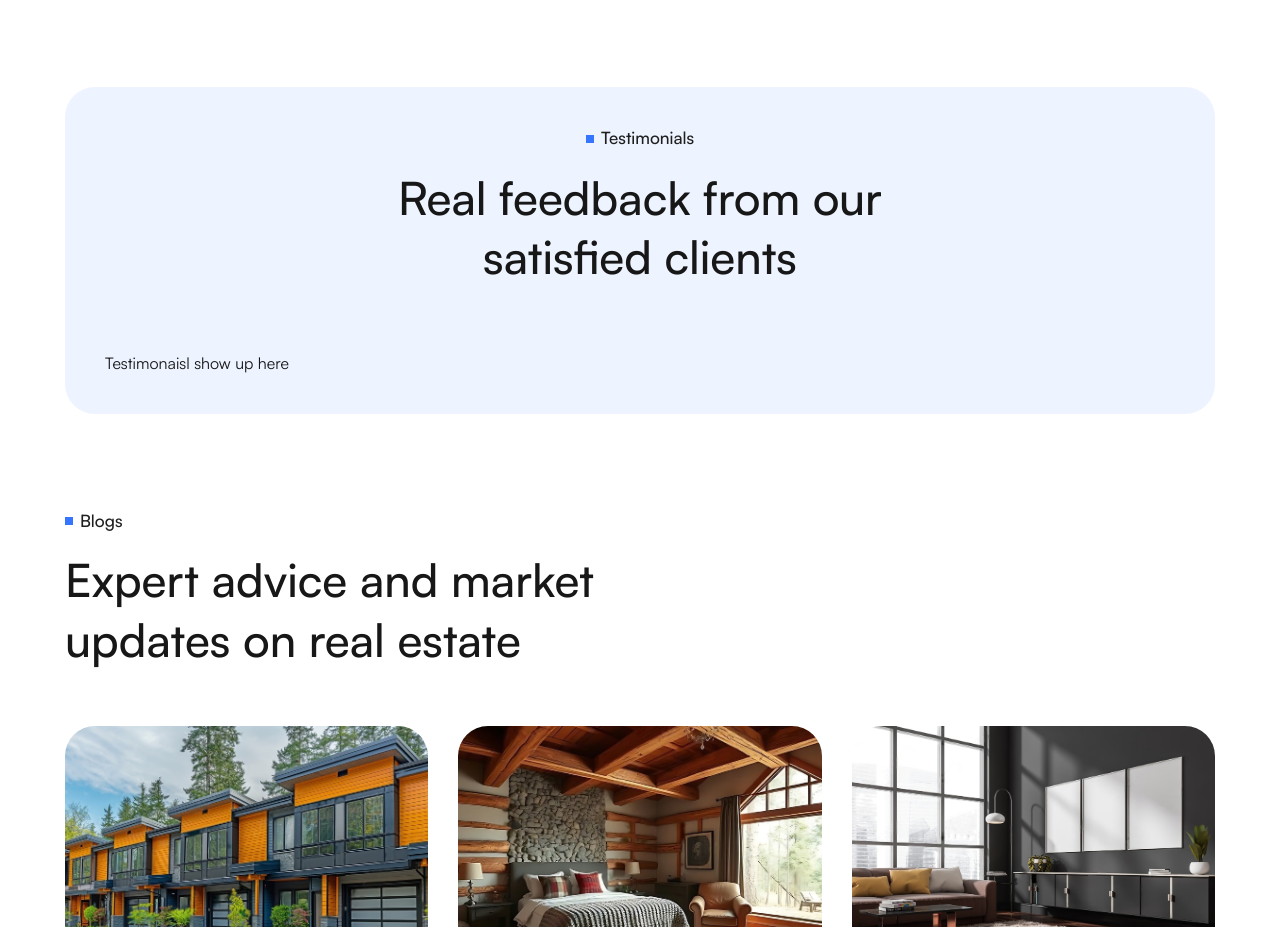
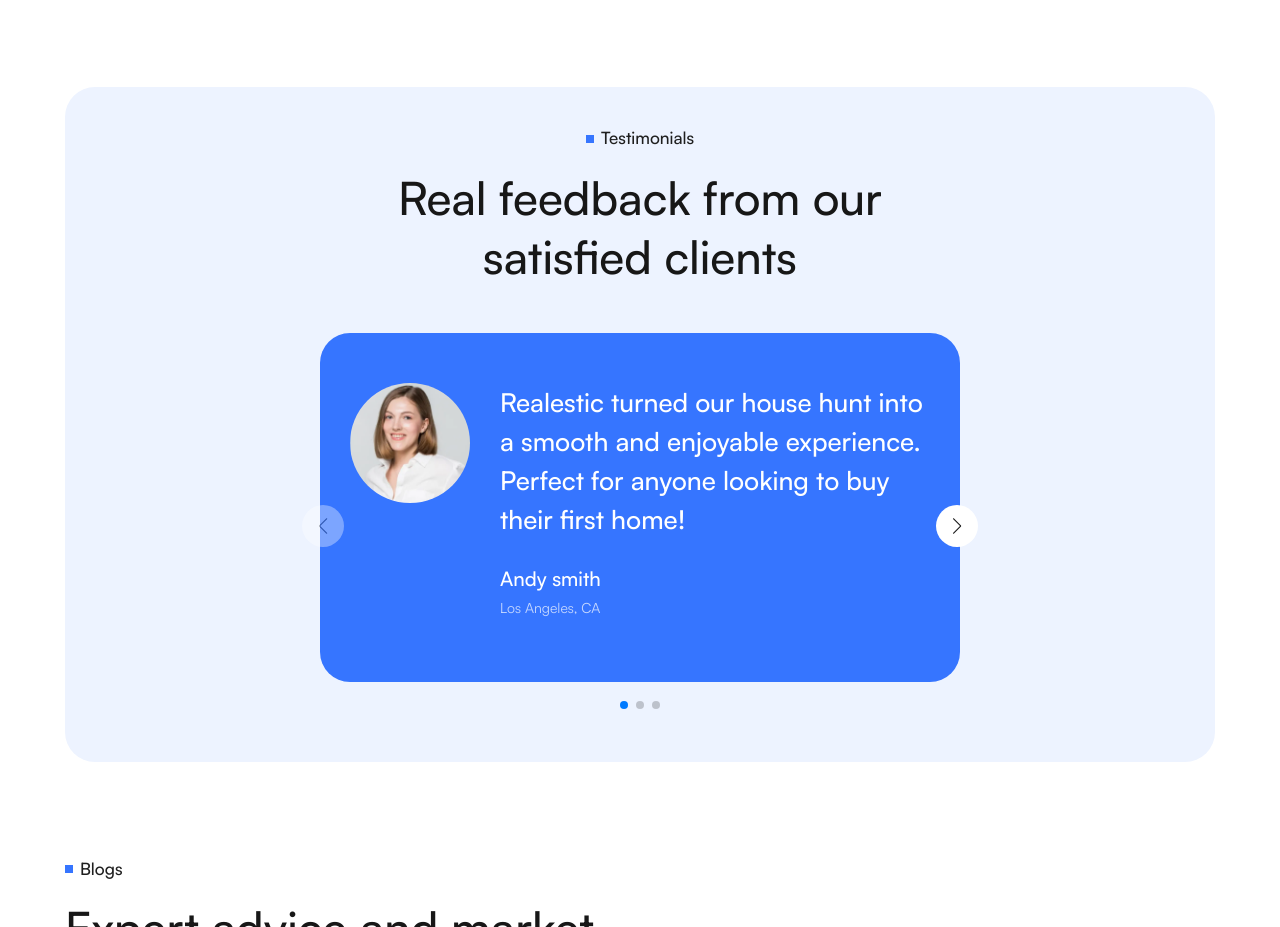
Before and after one commit to aalleejustadev/Realistic, a plain HTML site: page index.html in a window 1280 px wide. Shown: the part 6080-7007 px from the top of the page. Drawn offline with nearby package versions, Linux system fonts and the light colour scheme.

Commit message:
Completed testimonials section

```diff
--- a/css/base.css
+++ b/css/base.css
@@ -212,6 +212,9 @@ a {
 .pt-4 {
   padding-top: 4rem;
 }
+.pt-5 {
+  padding-top: 5rem;
+}
 .pb-1 {
   padding-bottom: 1rem;
 }
@@ -223,6 +226,9 @@ a {
 }
 .pb-4 {
   padding-bottom: 4rem;
+}
+.pb-5 {
+  padding-bottom: 5rem;
 }
 .pl-1 {
   padding-left: 1rem;
@@ -381,6 +387,9 @@ a {
 .relative {
   position: relative;
 }
+.opacity-7 {
+  opacity: 0.7;
+}
 
 /* Buttons  */
 .btn {
@@ -459,6 +468,9 @@ a {
   display: inline-block;
   padding-left: 1.5rem;
 }
+.line-h-1-5 {
+  line-height: 1.5;
+}
 
 /* Transitions */
 .transition {
--- a/css/style.css
+++ b/css/style.css
@@ -151,6 +151,33 @@
 .testimonials {
   padding: 4.8rem 0;
 }
+.testimonial__grid {
+  grid-template-columns: 120px 1fr;
+}
+.testimonial__image {
+  height: 120px;
+}
+.swiper-button-next,
+.swiper-button-prev {
+  width: 42px;
+  height: 42px;
+  transition: all 0.3s ease;
+}
+.swiper-button-next:active,
+.swiper-button-prev:active {
+  width: 40px;
+  height: 40px;
+}
+.swiper-button-next:after,
+.swiper-button-prev:after {
+  font-size: 1.6rem;
+}
+.swiper-button-next {
+  right: 22px;
+}
+.swiper-button-prev {
+  left: 22px;
+}
 
 /* Blogs */
 .blogs {
--- a/index.html
+++ b/index.html
@@ -8,6 +8,9 @@
     <link
       rel="stylesheet"
       href="https://cdn.jsdelivr.net/npm/@tabler/icons-webfont@3.26.0/dist/tabler-icons.min.css" />
+    <link
+      rel="stylesheet"
+      href="https://cdn.jsdelivr.net/npm/swiper@11/swiper-bundle.min.css" />
     <link rel="stylesheet" href="css/base.css" />
     <link rel="stylesheet" href="css/style.css" />
   </head>
@@ -728,7 +731,7 @@
       <section class="testimonials">
         <div class="container">
           <div class="testimonials__inner p-4 rounded-2xl bg-primary__light">
-            <div class="testimonials__top pb-3">
+            <div class="testimonials__top pb-1">
               <div class="section-title max-w-sm mx-auto text-center">
                 <div class="section-title__name"><span>Testimonials</span></div>
                 <h2 class="section-title__title">
@@ -736,7 +739,96 @@
                 </h2>
               </div>
             </div>
-            <div class="testimonials__content">Testimonaisl show up here</div>
+            <div class="testimonials__content max-w-md mx-auto">
+              <!-- Slider main container -->
+              <div class="swiper pb-4">
+                <!-- Additional required wrapper -->
+                <div class="swiper-wrapper">
+                  <!-- Slides -->
+                  <div class="swiper-slide pl-4 pr-4">
+                    <div
+                      class="grid testimonial__grid gap-3 text-white pt-5 pb-5 pl-3 pr-3 bg-primary rounded-2xl">
+                      <div
+                        class="testimonial__image rounded-full overflow-hidden">
+                        <img
+                          class="size-100 cover rounded-2xl"
+                          src="/assets/images/testimonials/1.jpg"
+                          alt="Testimonial 1" />
+                      </div>
+                      <div class="testimonial__text">
+                        <p class="text-2xl weight-500 line-h-1-5">
+                          Realestic turned our house hunt into a smooth and
+                          enjoyable experience. Perfect for anyone looking to
+                          buy their first home!
+                        </p>
+                        <div class="mt-2">
+                          <p class="name text-xl weight-500 mb-0-5">
+                            Andy smith
+                          </p>
+                          <p class="place opacity-7 text-sm">Los Angeles, CA</p>
+                        </div>
+                      </div>
+                    </div>
+                  </div>
+                  <div class="swiper-slide pl-4 pr-4">
+                    <div
+                      class="grid testimonial__grid gap-3 text-white pt-5 pb-5 pl-3 pr-3 bg-primary rounded-2xl">
+                      <div
+                        class="testimonial__image rounded-full overflow-hidden">
+                        <img
+                          class="size-100 cover rounded-2xl"
+                          src="/assets/images/testimonials/2.jpg"
+                          alt="Testimonial 2" />
+                      </div>
+                      <div class="testimonial__text">
+                        <p class="text-2xl weight-500 line-h-1-5">
+                          Thanks to Realestic, buying our new home was a breeze.
+                          Ideal for newcomers to the real estate market!
+                        </p>
+                        <div class="mt-2">
+                          <p class="name text-xl weight-500 mb-0-5">
+                            David Wlee
+                          </p>
+                          <p class="place opacity-7 text-sm">California, US</p>
+                        </div>
+                      </div>
+                    </div>
+                  </div>
+                  <div class="swiper-slide pl-4 pr-4">
+                    <div
+                      class="grid testimonial__grid gap-3 text-white pt-5 pb-5 pl-3 pr-3 bg-primary rounded-2xl">
+                      <div
+                        class="testimonial__image rounded-full overflow-hidden">
+                        <img
+                          class="size-100 cover rounded-2xl"
+                          src="/assets/images/testimonials/3.jpg"
+                          alt="Testimonial 3" />
+                      </div>
+                      <div class="testimonial__text">
+                        <p class="text-2xl weight-500 line-h-1-5">
+                          Realestic made purchasing our dream home effortless
+                          and pleasant. A top choice for first-time homebuyers!
+                        </p>
+                        <div class="mt-2">
+                          <p class="name text-xl weight-500 mb-0-5">
+                            Chris Daren
+                          </p>
+                          <p class="place opacity-7 text-sm">Tokyo, Japan</p>
+                        </div>
+                      </div>
+                    </div>
+                  </div>
+                </div>
+                <!-- If we need pagination -->
+                <div class="swiper-pagination"></div>
+
+                <!-- If we need navigation buttons -->
+                <div
+                  class="swiper-button-prev bg-white text-dark rounded-full"></div>
+                <div
+                  class="swiper-button-next bg-white text-dark rounded-full"></div>
+              </div>
+            </div>
           </div>
         </div>
       </section>
@@ -848,6 +940,8 @@
       </section>
     </main>
 
+    <!-- Swiper JS -->
+    <script src="https://cdn.jsdelivr.net/npm/swiper@11/swiper-bundle.min.js"></script>
     <!-- App -->
     <script src="js/app.js"></script>
   </body>
--- a/js/app.js
+++ b/js/app.js
@@ -32,5 +32,20 @@ document.addEventListener("DOMContentLoaded", () => {
     });
   });
 
-  // next code
+  // Testimonials
+  const swiper = new Swiper(".swiper", {
+    // effect: "cube",
+    // effect: "fade",
+    // effect: "coverflow",
+    // effect: "cards",
+    speed: 700,
+    pagination: {
+      el: ".swiper-pagination",
+      clickable: true,
+    },
+    navigation: {
+      nextEl: ".swiper-button-next",
+      prevEl: ".swiper-button-prev",
+    },
+  });
 });
```
Also changed, not shown: assets/images/testimonials/1.jpg (added), assets/images/testimonials/2.jpg (added), assets/images/testimonials/3.jpg (added), assets/images/testimonials/4.jpg (added), 1 other file.
